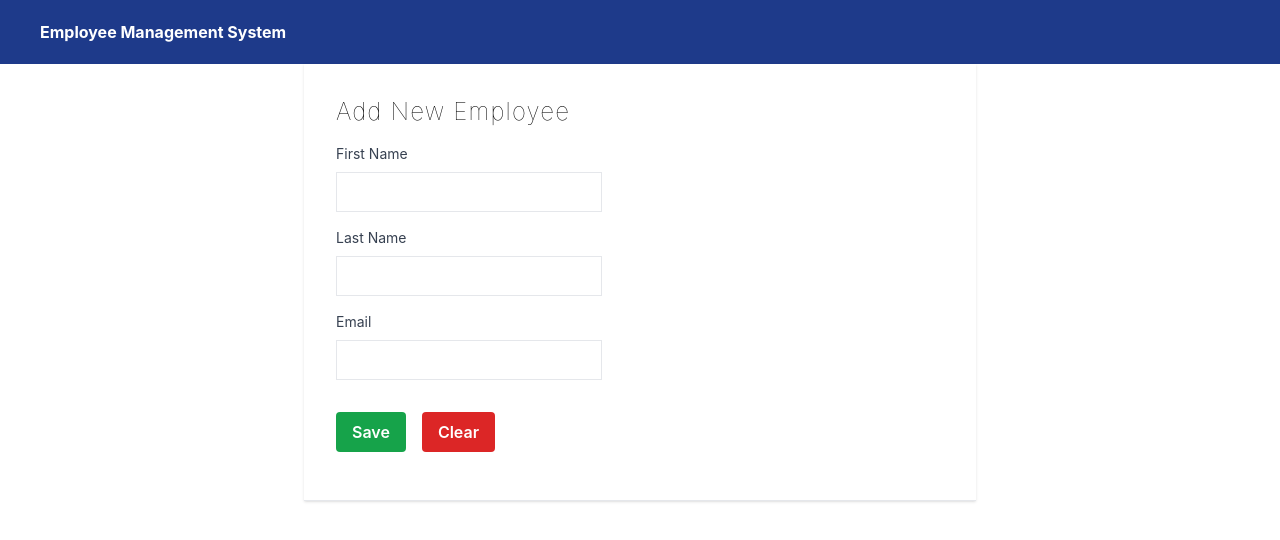
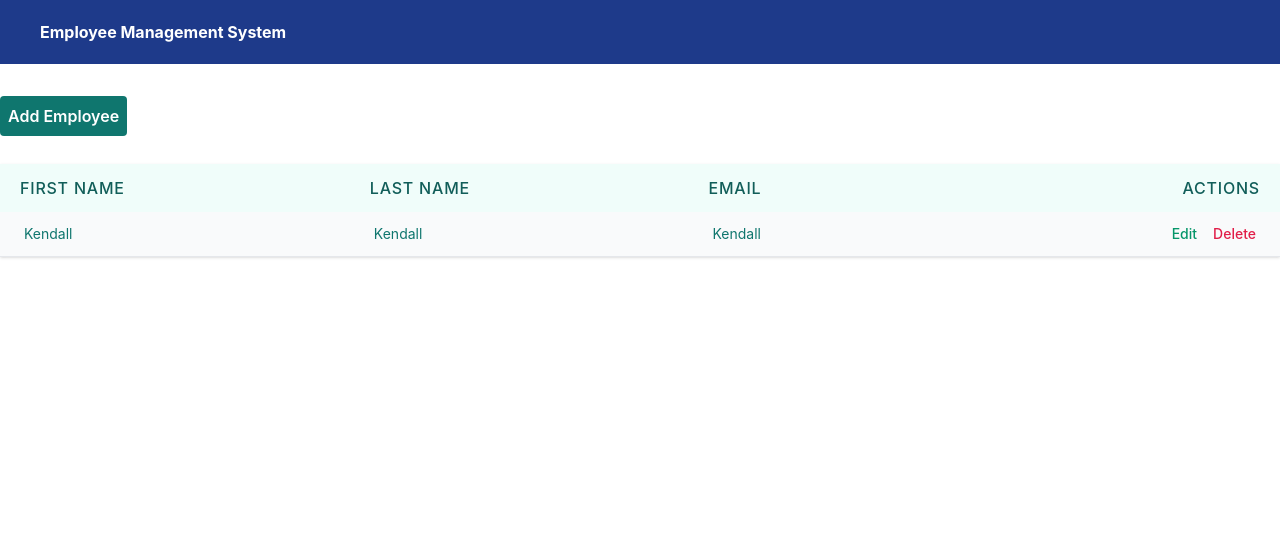
Before and after one commit to Shigal/Employee-Management-System, a React (Create React App) app in the folder ems-ui/: page / in a window 1280 px wide. Shown: the top 540 px of the page. Built offline with nearby package versions, Linux system fonts and the light colour scheme.

Commit message:
routes created

```diff
--- a/ems-ui/src/App.js
+++ b/ems-ui/src/App.js
@@ -1,12 +1,21 @@
+import { BrowserRouter, Route, Routes } from "react-router-dom";
 import "./App.css";
 import AddEmployee from "./components/AddEmployee";
+import EmployeeList from "./components/EmployeeList";
 import Navbar from "./components/Navbar";
 
 function App() {
   return (
     <>
-      <Navbar />
-      <AddEmployee />
+      <BrowserRouter>
+        <Navbar />
+        <Routes>
+          <Route index element={<EmployeeList />} />
+          <Route path="/" element={<EmployeeList />} />
+          <Route path="/employeeList" element={<EmployeeList />} />
+          <Route path="/addEmployee" element={<AddEmployee />} />
+        </Routes>
+      </BrowserRouter>
     </>
   );
 }
```
